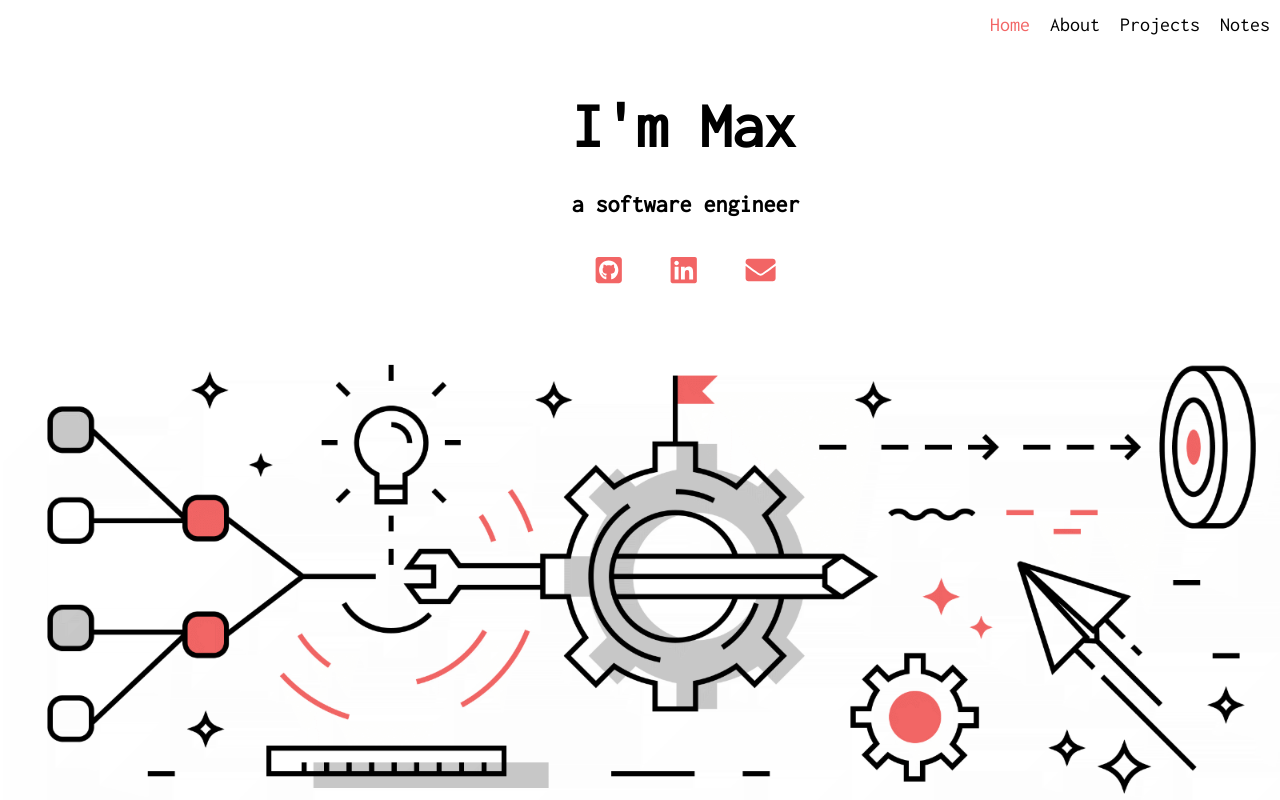
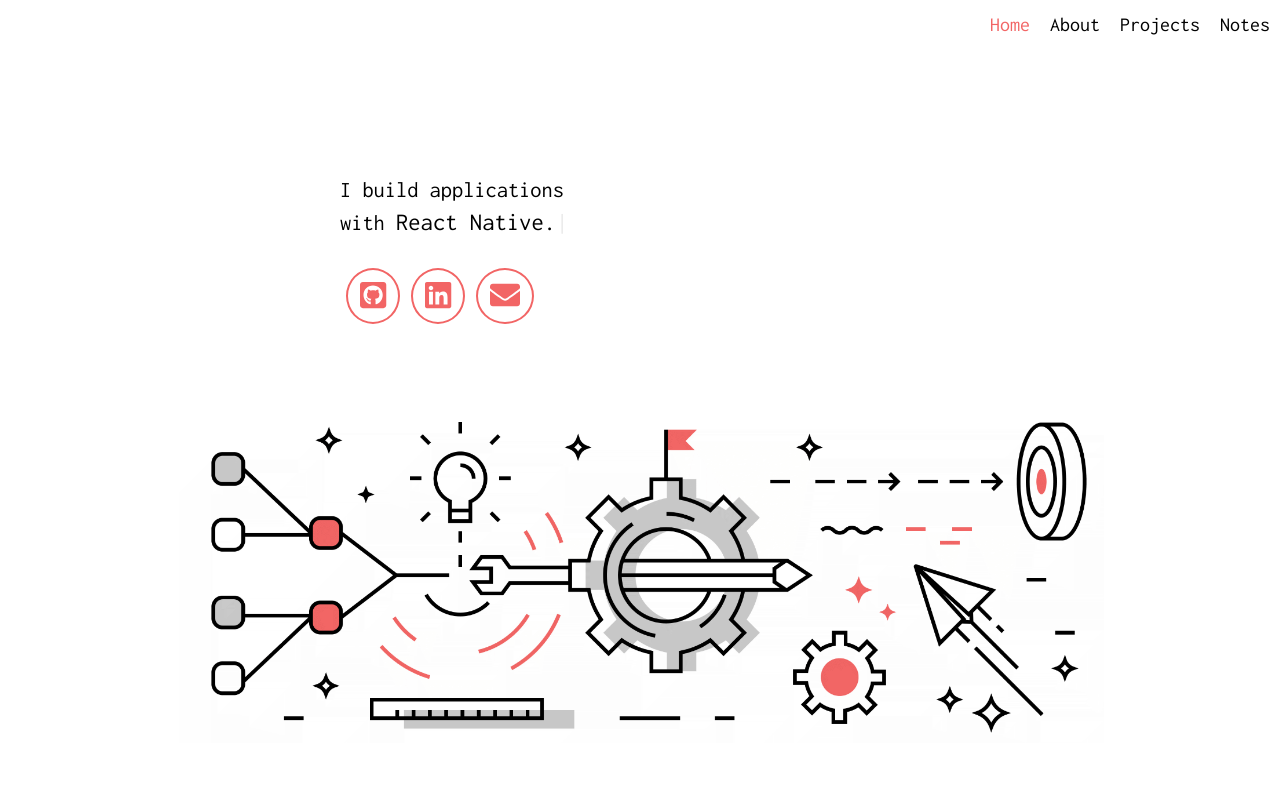
Before and after one commit to MaxBSilver/portfolio-2019, a React (Create React App) app: page / in a window 1280 px wide. Built offline with nearby package versions, Linux system fonts and the light colour scheme.

Commit message:
add new type face to the main component

```diff
--- a/package.json
+++ b/package.json
@@ -16,7 +16,8 @@
     "react-router-dom": "^5.0.1",
     "react-scripts": "3.0.1",
     "redux": "^4.0.4",
-    "redux-devtools-extension": "^2.13.8"
+    "redux-devtools-extension": "^2.13.8",
+    "typed.js": "^2.0.10"
   },
   "scripts": {
     "start": "react-scripts start",
--- a/src/containers/Main/Main.jsx
+++ b/src/containers/Main/Main.jsx
@@ -1,20 +1,41 @@
 import React, { Component } from 'react';
-import LrgButton from '../../components/LrgBtn/LrgBtn';
-
+import Typed from 'typed.js';
 import background from '../../assets/team_bkg.png';
 import { FontAwesomeIcon } from '@fortawesome/react-fontawesome';
 import { faGithubSquare, faLinkedin } from '@fortawesome/free-brands-svg-icons';
 import { faEnvelope } from '@fortawesome/free-solid-svg-icons';
 
 export class Main extends Component {
+	constructor (props) {
+		super(props);
+
+		this.state = {};
+	}
+	componentDidMount () {
+		const options = {
+			strings: [ 'React.', 'Vue.', 'React Native.', 'Node.', 'PostGreSQL.',  ],
+			typeSpeed: 80,
+			backSpeed: 60,
+			loop: true,
+		};
+		this.typed = new Typed(this.el, options);
+	}
+
 	render () {
 		return (
 			<main>
 				<div className="main-parent-container">
 					<section className="info-container">
 						<section>
-							<h1>I'm Max</h1>
-							<h2>a software engineer</h2>
+							<span>
+								I build applications <br/> with{' '}
+								<span
+									style={{ whiteSpace: 'pre' }}
+									ref={el => {
+										this.el = el;
+									}}
+								/>
+							</span>
 							<div>
 								<a href="https://github.com/MaxBSilver" target="_blank" rel="noopener noreferrer">
 									<FontAwesomeIcon icon={faGithubSquare} />
@@ -28,9 +49,7 @@ export class Main extends Component {
 							</div>
 						</section>
 					</section>
-					<section className="image-container" style={{backgroundImage: `url(${background})`}}>
-						{/* <img src={background} alt="background landscape, green field with dark green trees" /> */}
-					</section>
+					<section className="image-container" style={{ backgroundImage: `url(${background})` }} />
 				</div>
 			</main>
 		);
--- a/src/containers/Main/main.scss
+++ b/src/containers/Main/main.scss
@@ -3,22 +3,33 @@ main {
   @include flex(row, center);
   align-items: center;
   width:100%;
-  & h1 {
-    font-size: 4em;
-  }
+
   & .main-parent-container {
     @include flex(column, center);
+    align-items: center;
+
     animation: fadeIn 3s forwards;
     @include inheritHW();
     & .info-container {
+      & span {
+        font-size: 1.4em;
+        width: 300px;
+        line-height: 32px;
+        & span {
+          font-size: 1.1em;
+        }
+      }
       height: 40%;
+      width: 600px;
       @include flex(column, center);
-      align-items: center;
       & section {
-        transform: translateX(20%);
-        height: 200px;
+      height: 150px;
+
         @include flex(column, space-between);
-
+        width: 400px;
+          & div {
+            width: 200px;
+          }
       }
       & div {
         font-size: 30px;
@@ -26,18 +37,27 @@ main {
         justify-content: space-around;
         & a {
           color: #F26565;
-          padding: 5px;
+          padding: 10px 12px;
+          border: 2px solid #F26565;
+          border-radius: 50%;
+          transition: background-color 0.3s;
+
+        }
+        & a:hover {
+          background-color: rgb(243, 243, 243);
+          transition: background-color 0.3s;
         }
       }
     }
    & .image-container {
     @include flex(column, flex-end);
     overflow: hidden;
-    height: 60%;
+    height: 45%;
+    max-width: 1200px;
     width:100%;
-    background-size: cover;
+    background-size: contain;
     background-repeat: no-repeat;
-    background-position: center;
+    background-position: top center;
     }
   }
 
```
Also changed, not shown: 1 other file (tests, documents, lock files or other folders).
